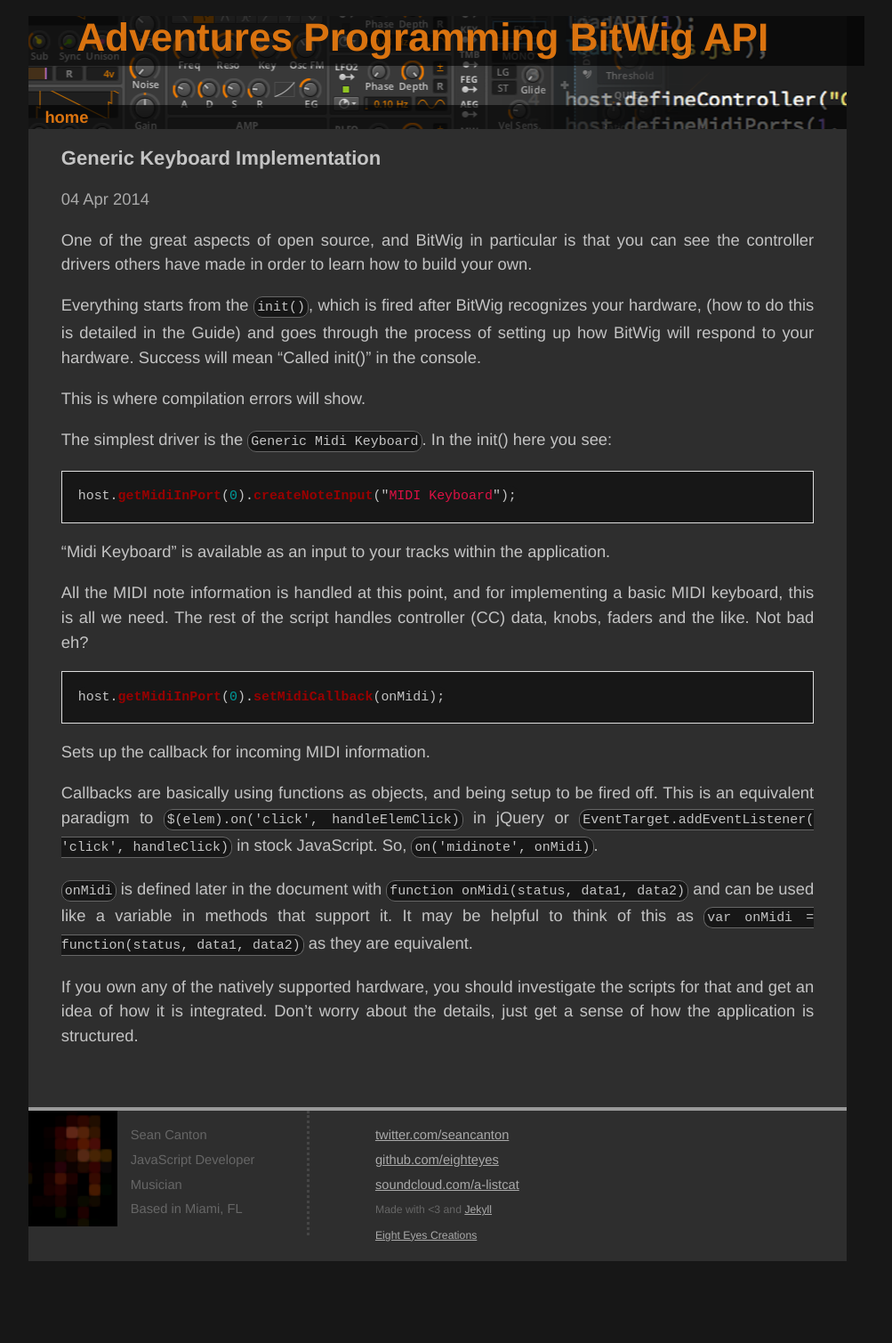
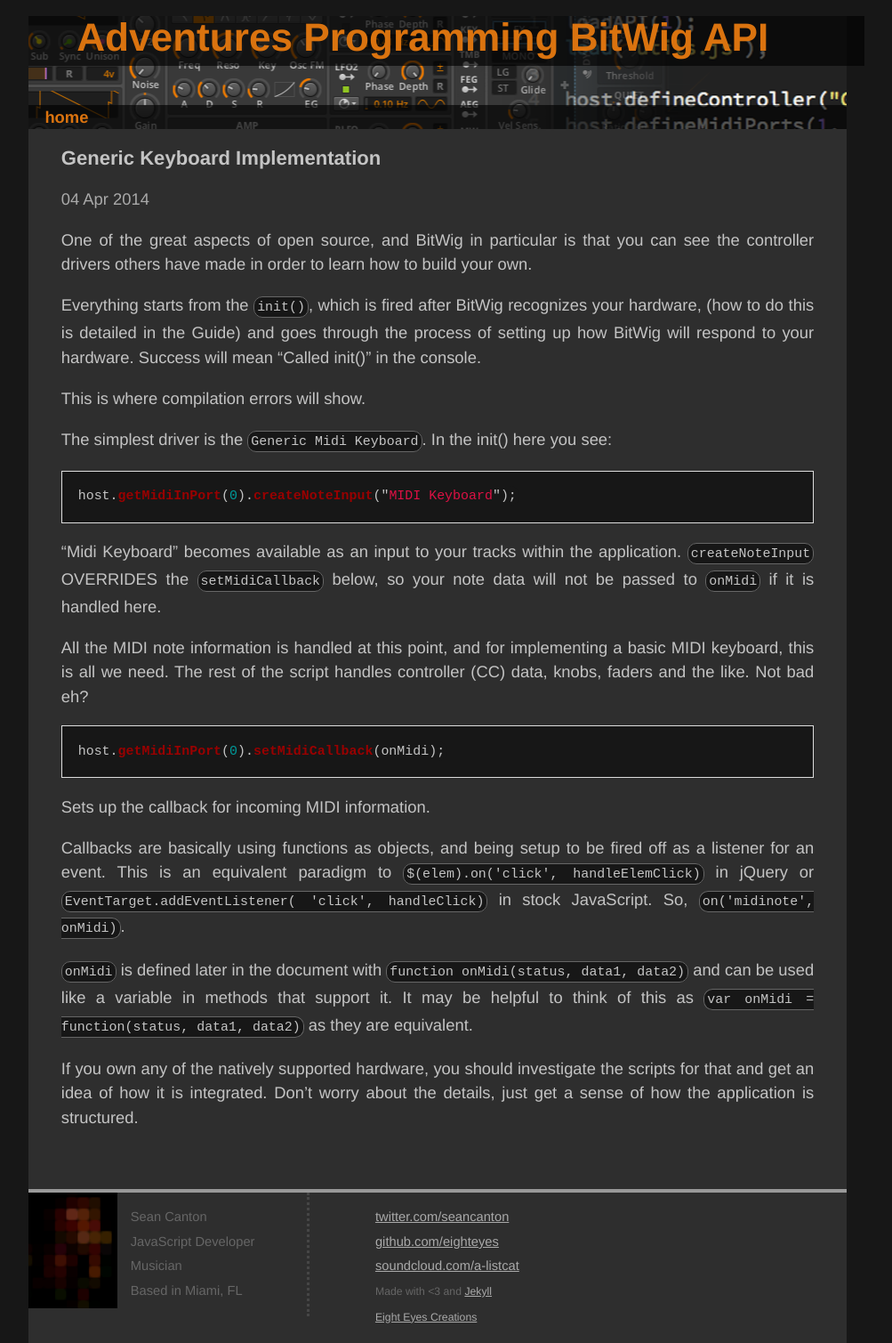
Before and after one commit to eighteyes/bitwig, a Jekyll site: the page built from _posts/2014-04-04-generic-keyboard.markdown, in a window 1280 px wide. Shown: the whole page at 89% size, without its empty margins (148-1151 px from the left). Built offline with Jekyll 4.4.1, drawn with Linux system fonts in a browser that asks for light colours; Markdown is read by kramdown in place of the engine named in the settings; before the commit the page ends 1417 px from its top, so only the background shows below that.

```diff
--- a/_config.yml
+++ b/_config.yml
@@ -1,5 +1,6 @@
 name: Adventures Programming BitWig API
 markdown: redcarpet
 pygments: true
-exclude: [bw-ni-maschine, fluff, maschine, touchosc]
+exclude: [ni-maschine, fluff, maschine, touchosc]
 baseurl: /bitwig
+permalink: /:title.html
--- a/_posts/2014-04-04-exploring.markdown
+++ b/_posts/2014-04-04-generic-keyboard.markdown
@@ -17,7 +17,7 @@ The simplest driver is the `Generic Midi Keyboard`. In the init() here you see:
 host.getMidiInPort(0).createNoteInput("MIDI Keyboard");
 {% endhighlight %}
 
- "Midi Keyboard" is available as an input to your tracks within the application.
+ "Midi Keyboard" becomes available as an input to your tracks within the application. `createNoteInput` OVERRIDES the `setMidiCallback` below, so your note data will not be passed to `onMidi` if it is handled here.
 
  All the MIDI note information is handled at this point, and for implementing a basic MIDI keyboard, this is all we need. The rest of the script handles controller (CC) data, knobs, faders and the like. Not bad eh?
 
@@ -27,7 +27,7 @@ host.getMidiInPort(0).setMidiCallback(onMidi);
 
 Sets up the callback for incoming MIDI information.
 
-Callbacks are basically using functions as objects, and being setup to be fired off. This is an equivalent paradigm to `$(elem).on('click', handleElemClick)` in jQuery or `EventTarget.addEventListener( 'click', handleClick)` in stock JavaScript. So, `on('midinote', onMidi)`.
+Callbacks are basically using functions as objects, and being setup to be fired off as a listener for an event. This is an equivalent paradigm to `$(elem).on('click', handleElemClick)` in jQuery or `EventTarget.addEventListener( 'click', handleClick)` in stock JavaScript. So, `on('midinote', onMidi)`.
 
 `onMidi` is defined later in the document with `function onMidi(status, data1, data2)` and can be used like a variable in methods that support it. It may be helpful to think of this as `var onMidi = function(status, data1, data2)` as they are equivalent.
 
--- a/css/main.css
+++ b/css/main.css
@@ -186,7 +186,7 @@ nav {width:100%; background-color: rgba(0,0,0,0.66);}
 }
 
 .post code.javascript {
-  font-size:1.4em;
+  font-size:1.2em;
 }
 
 .post pre code {
--- a/index.html
+++ b/index.html
@@ -20,7 +20,7 @@ title: Bitwig API Programming - Home
   <h1> Contents </h1>
   <ul class="posts">
     {% for post in site.posts %}
-      <p><span>{{ post.date | date_to_string }}</span> &raquo; <a href="{{site.baseurl}}{{ post.url }}">{{ post.title }}</a></p>
+      <p> &raquo; <a href="{{site.baseurl}}{{ post.url }}">{{ post.title }}</a></p>
     {% endfor %}
   </ul>
 
```
Also changed, not shown: _posts/2014-04-19-keyboard-velocity.markdown (added, +58 -0 lines), img/velocity_curve.png (added), 13 other files.
